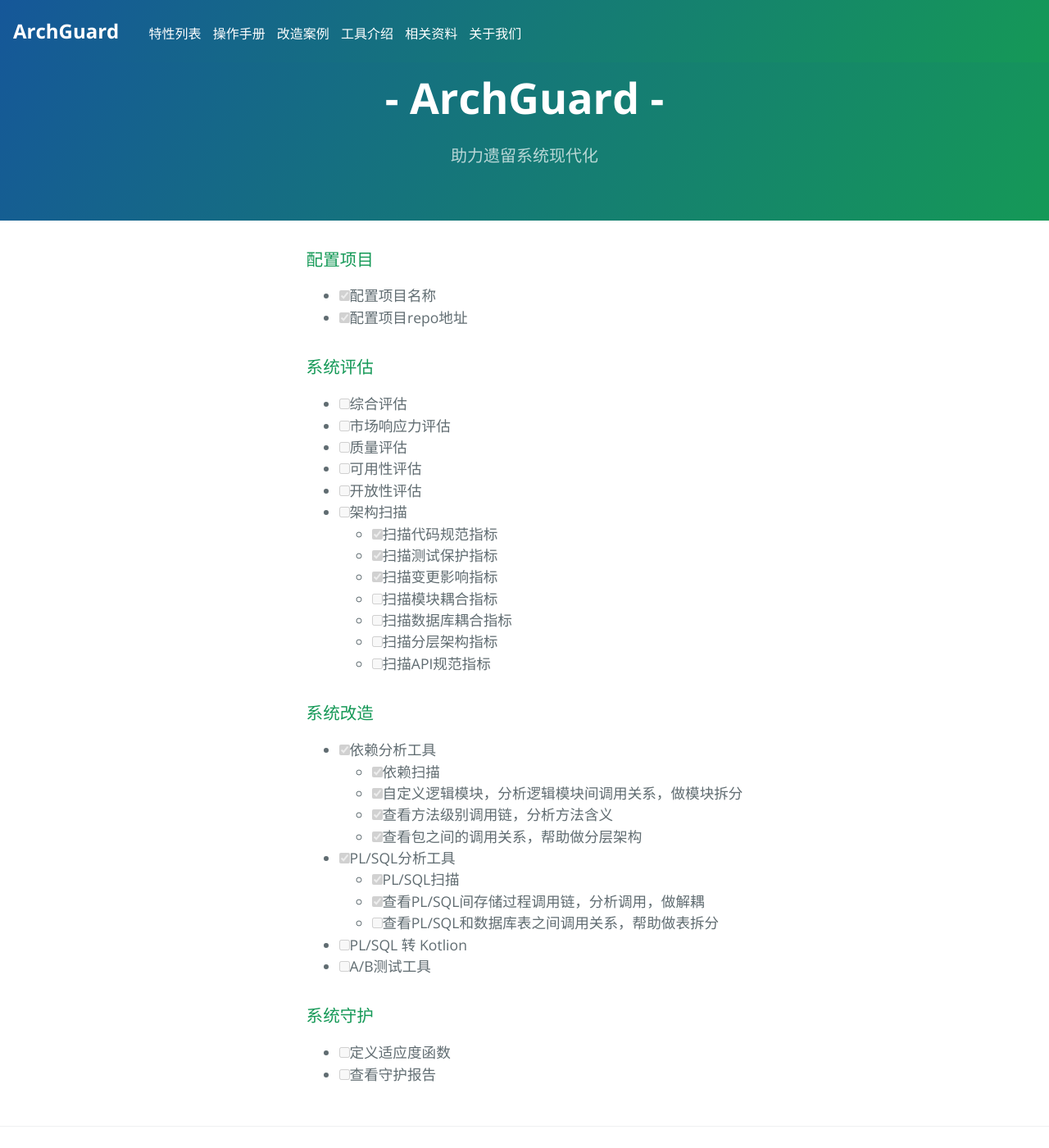
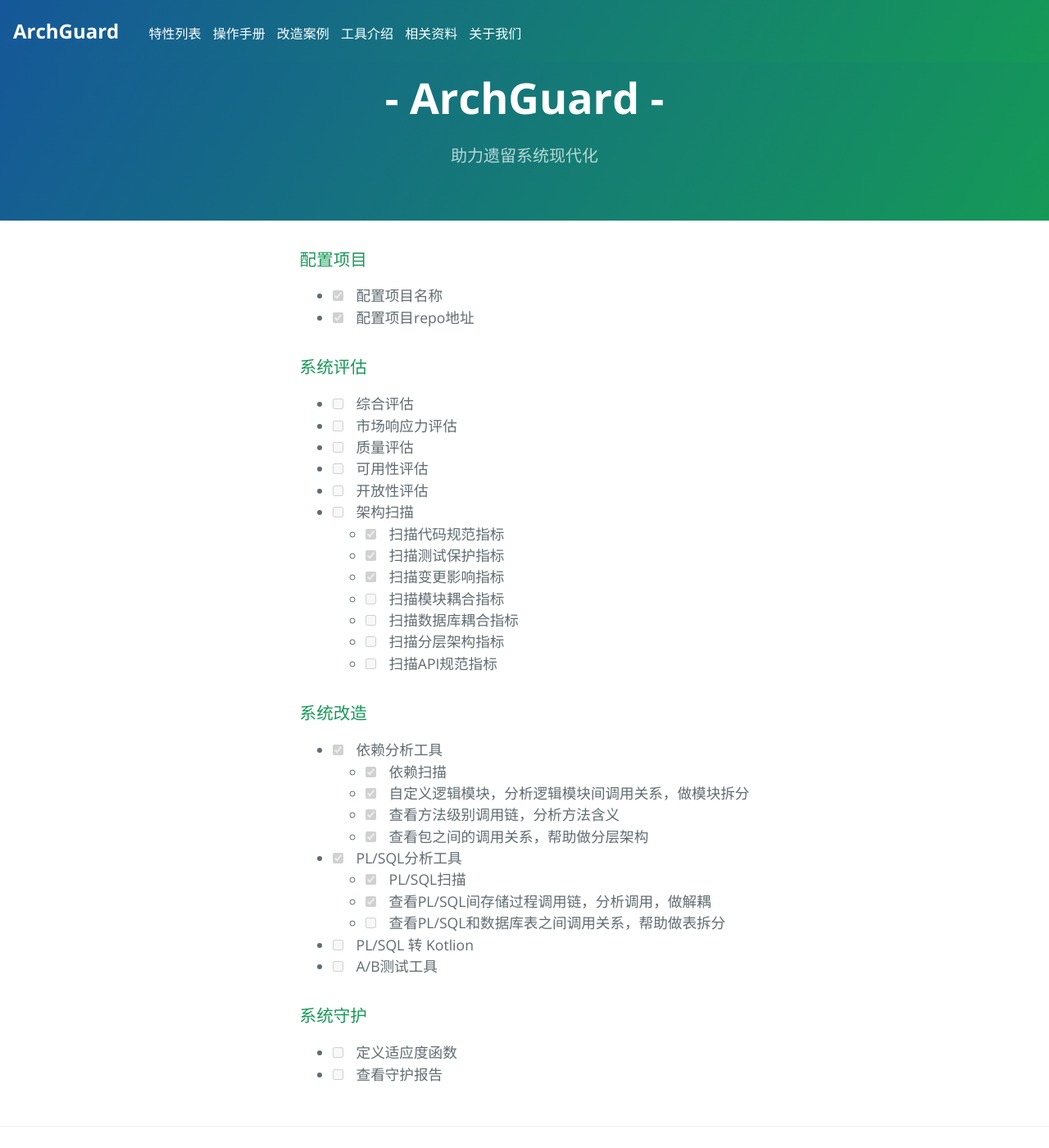
Before and after one commit to archguard/archguard.org, a Jekyll site: the page built from features.md, in a window 1280 px wide and 1400 px high. Shown: the whole window at 82% size. Built offline with Jekyll 4.4.1, drawn with Linux system fonts in a browser that asks for light colours; our own code applies the rules of GitHub Pages for plain Markdown files.

Commit message:
feat: add checkbox css

```diff
--- a/css/main.css
+++ b/css/main.css
@@ -49,6 +49,10 @@
     }
 }
 
+.task-list-item-checkbox {
+    margin-right: 1rem;
+}
+
 .section {
     padding: 2rem 0;
 }
```
